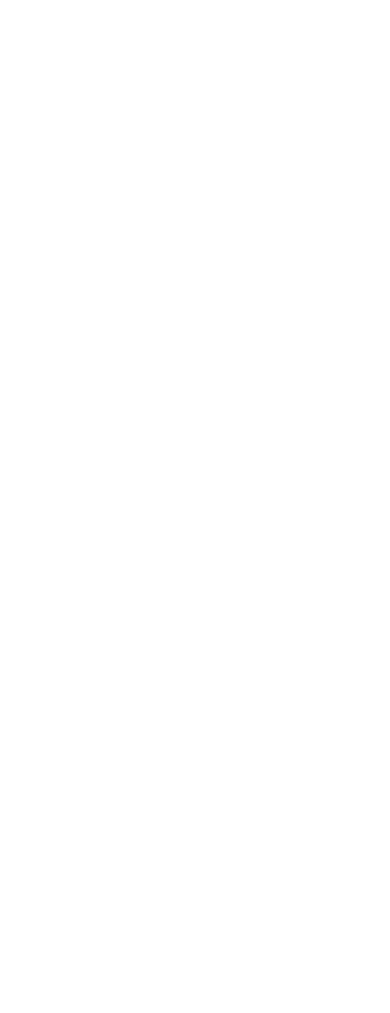
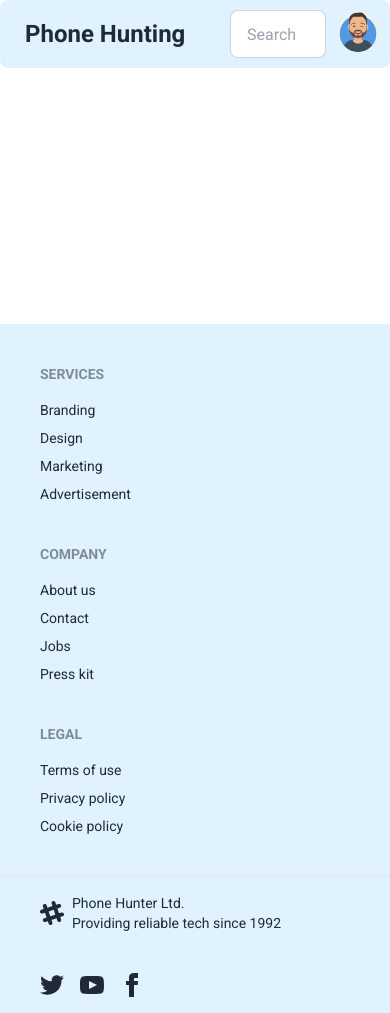
Before and after one commit to imran-it1/Phone-Hunting-API, a plain HTML site: page index.html in a window 390 px wide. Before the commit the page ends 844 px from the top, so only its background shows below. Drawn offline with nearby package versions, Linux system fonts and the light colour scheme; no server answers.

Commit message:
get allphone data then get single phone data and using single phone data, creat phone card dynamically and append the card to the parent container

```diff
--- a/JS/phone.js
+++ b/JS/phone.js
@@ -0,0 +1,41 @@
+// Data load
+
+const loadPhone = async () => {
+  const res = await fetch(
+    "https://openapi.programming-hero.com/api/phones?search=iphone"
+  );
+  const data = await res.json();
+  const phones = data.data;
+  // console.log(phones);
+  showPhone(phones);
+};
+
+const showPhone = (phones) => {
+  // 1. Find the container phone card div
+  const phoneContainer = document.getElementById("phone-container");
+  const phone = phones.forEach((phone) => {
+    console.log(phone);
+    // 2. Creta the child element
+    const phoneCard = document.createElement("div");
+    // Set class of child element if needed
+    phoneCard.classList = "card bg-base-100 shadow-xl";
+    // 3.Set innerText or innerHTML
+    phoneCard.innerHTML = `
+    <figure class="px-10 pt-10">
+    <img src="${phone.image}" alt="Shoes" class="rounded-xl" />
+    </figure>
+    <div class="card-body items-center text-center">
+    <h2 class="card-title"> ${phone.phone_name} </h2>
+    <p>There are many variations of passages of available, but the majority have suffered</p>
+    <p><span class="font-semibold">Price:$999</span></p>
+      <div class="card-actions">
+        <button class="btn btn-primary">Show Details</button>
+      </div>
+    </div>
+    `;
+    // 4. append child
+    phoneContainer.appendChild(phoneCard);
+  });
+};
+
+loadPhone();
--- a/index.html
+++ b/index.html
@@ -1,5 +1,5 @@
 <!DOCTYPE html>
-<html lang="en">
+<html lang="en" data-theme="light">
 
 <head>
     <meta charset="UTF-8">
@@ -35,8 +35,101 @@
     </script>
 </head>
 
-<body>
+<body class="roboto leading-relaxed">
+    <header class="container mx-auto">
+        <div class="navbar bg-sky-100 rounded-lg">
+            <div class="flex-1">
+                <a class="btn btn-ghost normal-case text-2xl">Phone Hunting</a>
+            </div>
+            <div class="flex-none gap-2">
+                <div class="form-control">
+                    <input type="text" placeholder="Search" class="input input-bordered w-24 md:w-auto" />
+                </div>
+                <div class="dropdown dropdown-end">
+                    <label tabindex="0" class="btn btn-ghost btn-circle avatar">
+                        <div class="w-10 rounded-full">
+                            <img src="./images/avatar.png" />
+                        </div>
+                    </label>
+                    <ul tabindex="0"
+                        class="mt-3 z-[1] p-2 shadow menu menu-sm dropdown-content bg-base-100 rounded-box w-52">
+                        <li>
+                            <a class="justify-between">
+                                Profile
+                                <span class="badge">New</span>
+                            </a>
+                        </li>
+                        <li><a>Settings</a></li>
+                        <li><a>Logout</a></li>
+                    </ul>
+                </div>
+            </div>
+        </div>
+    </header>
+    <main class="container mx-auto">
+        <section class="py-32">
+            <div id="phone-container" class="grid grid-cols-1 md:grid-cols-2 lg:grid-cols-3 gap-4">
 
+            </div>
+        </section>
+    </main>
+    <footer>
+        <footer class="footer p-10 bg-sky-100 text-base-content">
+            <div>
+                <span class="footer-title">Services</span>
+                <a class="link link-hover">Branding</a>
+                <a class="link link-hover">Design</a>
+                <a class="link link-hover">Marketing</a>
+                <a class="link link-hover">Advertisement</a>
+            </div>
+            <div>
+                <span class="footer-title">Company</span>
+                <a class="link link-hover">About us</a>
+                <a class="link link-hover">Contact</a>
+                <a class="link link-hover">Jobs</a>
+                <a class="link link-hover">Press kit</a>
+            </div>
+            <div>
+                <span class="footer-title">Legal</span>
+                <a class="link link-hover">Terms of use</a>
+                <a class="link link-hover">Privacy policy</a>
+                <a class="link link-hover">Cookie policy</a>
+            </div>
+        </footer>
+        <footer class="footer px-10 py-4 border-t bg-sky-100 text-base-content border-base-300">
+            <div class="items-center grid-flow-col">
+                <svg width="24" height="24" viewBox="0 0 24 24" xmlns="http://www.w3.org/2000/svg" fill-rule="evenodd"
+                    clip-rule="evenodd" class="fill-current">
+                    <path
+                        d="M22.672 15.226l-2.432.811.841 2.515c.33 1.019-.209 2.127-1.23 2.456-1.15.325-2.148-.321-2.463-1.226l-.84-2.518-5.013 1.677.84 2.517c.391 1.203-.434 2.542-1.831 2.542-.88 0-1.601-.564-1.86-1.314l-.842-2.516-2.431.809c-1.135.328-2.145-.317-2.463-1.229-.329-1.018.211-2.127 1.231-2.456l2.432-.809-1.621-4.823-2.432.808c-1.355.384-2.558-.59-2.558-1.839 0-.817.509-1.582 1.327-1.846l2.433-.809-.842-2.515c-.33-1.02.211-2.129 1.232-2.458 1.02-.329 2.13.209 2.461 1.229l.842 2.515 5.011-1.677-.839-2.517c-.403-1.238.484-2.553 1.843-2.553.819 0 1.585.509 1.85 1.326l.841 2.517 2.431-.81c1.02-.33 2.131.211 2.461 1.229.332 1.018-.21 2.126-1.23 2.456l-2.433.809 1.622 4.823 2.433-.809c1.242-.401 2.557.484 2.557 1.838 0 .819-.51 1.583-1.328 1.847m-8.992-6.428l-5.01 1.675 1.619 4.828 5.011-1.674-1.62-4.829z">
+                    </path>
+                </svg>
+                <p>Phone Hunter Ltd. <br />Providing reliable tech since 1992</p>
+            </div>
+            <div class="md:place-self-center md:justify-self-end">
+                <div class="grid grid-flow-col gap-4">
+                    <a><svg xmlns="http://www.w3.org/2000/svg" width="24" height="24" viewBox="0 0 24 24"
+                            class="fill-current">
+                            <path
+                                d="M24 4.557c-.883.392-1.832.656-2.828.775 1.017-.609 1.798-1.574 2.165-2.724-.951.564-2.005.974-3.127 1.195-.897-.957-2.178-1.555-3.594-1.555-3.179 0-5.515 2.966-4.797 6.045-4.091-.205-7.719-2.165-10.148-5.144-1.29 2.213-.669 5.108 1.523 6.574-.806-.026-1.566-.247-2.229-.616-.054 2.281 1.581 4.415 3.949 4.89-.693.188-1.452.232-2.224.084.626 1.956 2.444 3.379 4.6 3.419-2.07 1.623-4.678 2.348-7.29 2.04 2.179 1.397 4.768 2.212 7.548 2.212 9.142 0 14.307-7.721 13.995-14.646.962-.695 1.797-1.562 2.457-2.549z">
+                            </path>
+                        </svg></a>
+                    <a><svg xmlns="http://www.w3.org/2000/svg" width="24" height="24" viewBox="0 0 24 24"
+                            class="fill-current">
+                            <path
+                                d="M19.615 3.184c-3.604-.246-11.631-.245-15.23 0-3.897.266-4.356 2.62-4.385 8.816.029 6.185.484 8.549 4.385 8.816 3.6.245 11.626.246 15.23 0 3.897-.266 4.356-2.62 4.385-8.816-.029-6.185-.484-8.549-4.385-8.816zm-10.615 12.816v-8l8 3.993-8 4.007z">
+                            </path>
+                        </svg></a>
+                    <a><svg xmlns="http://www.w3.org/2000/svg" width="24" height="24" viewBox="0 0 24 24"
+                            class="fill-current">
+                            <path
+                                d="M9 8h-3v4h3v12h5v-12h3.642l.358-4h-4v-1.667c0-.955.192-1.333 1.115-1.333h2.885v-5h-3.808c-3.596 0-5.192 1.583-5.192 4.615v3.385z">
+                            </path>
+                        </svg></a>
+                </div>
+            </div>
+        </footer>
+    </footer>
     <!-- Script -->
     <script src="./JS/phone.js"></script>
 </body>
```
Also changed, not shown: images/avatar.png (added), images/pngwing 3.png (added), 1 other file.
